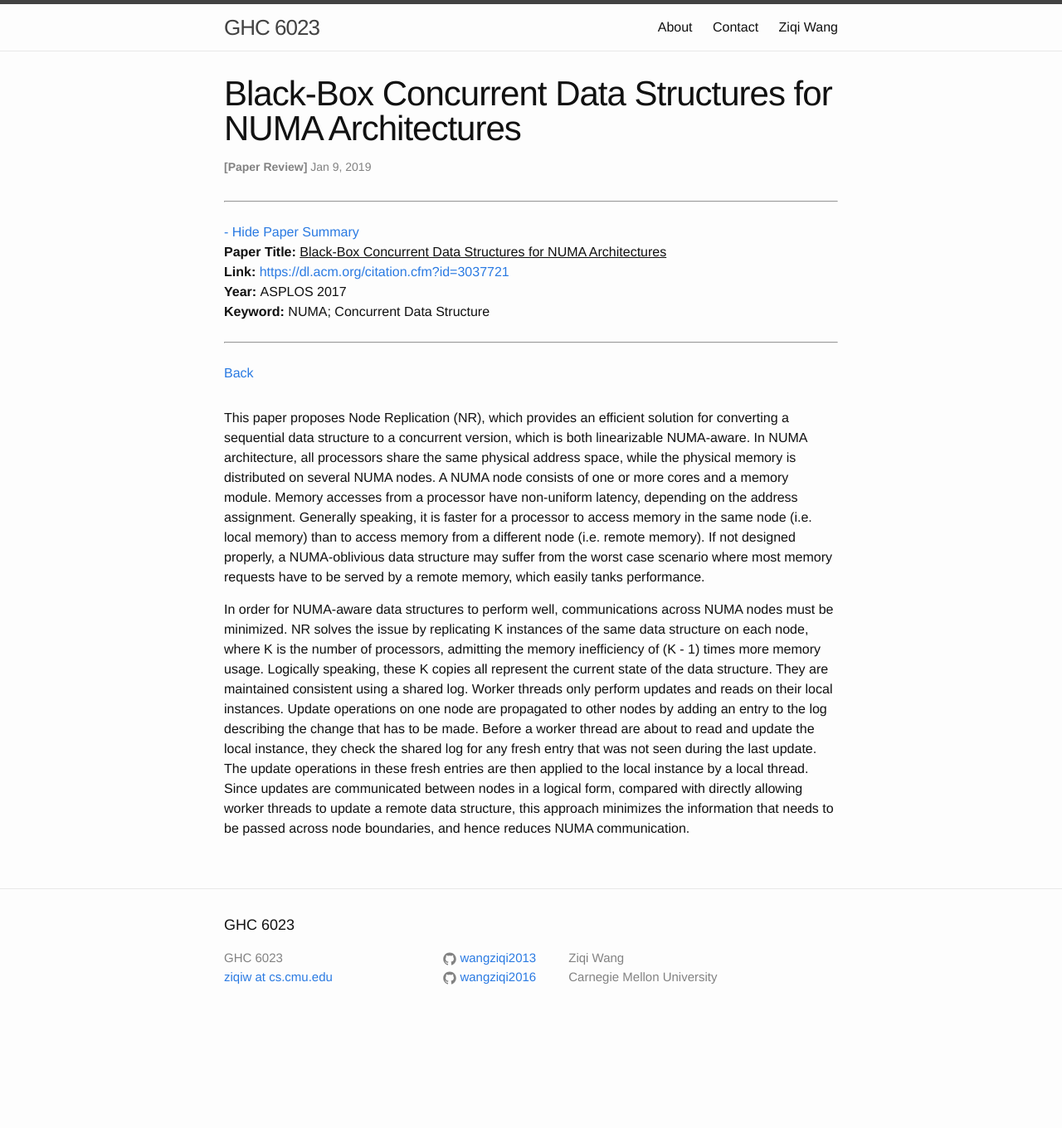
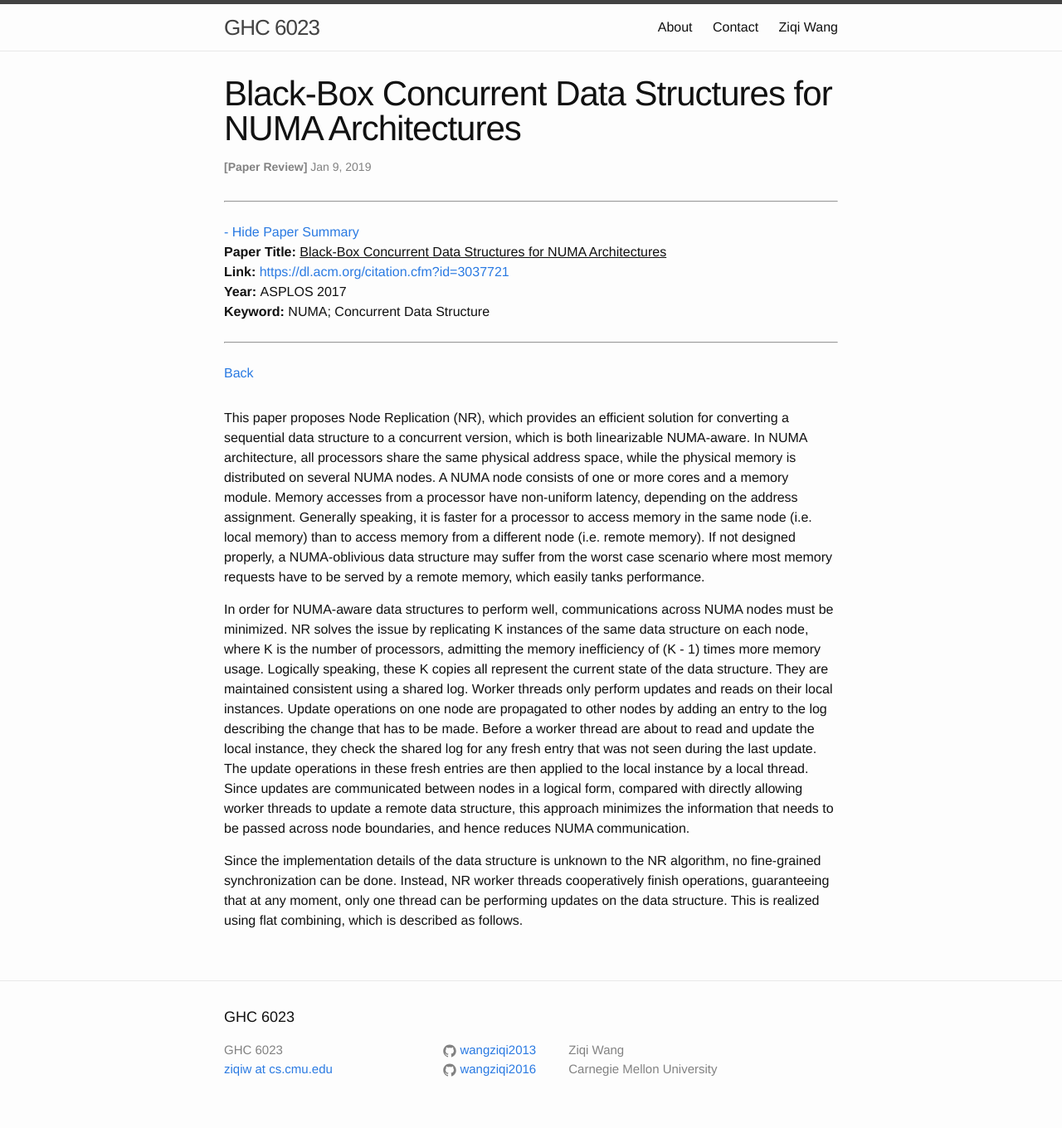
Before and after one commit to wangziqi2013/wangziqi2013.github.io, a Jekyll site: the page built from _posts/2019-01-09- black-box-concurrent-data-structures-for-numa-architectures.markdown, in a window 1280 px wide. Shown: the whole page at 83% size. Built offline with Jekyll 4.4.1, drawn with Linux system fonts in a browser that asks for light colours; before the commit the page ends 1249 px from its top, so only the background shows below that.

Commit message:
Working on flat conbining

```diff
--- a/_posts/2019-01-09- black-box-concurrent-data-structures-for-numa-architectures.markdown
+++ b/_posts/2019-01-09- black-box-concurrent-data-structures-for-numa-architectures.markdown
@@ -31,3 +31,7 @@ log for any fresh entry that was not seen during the last update. The update ope
 applied to the local instance by a local thread. Since updates are communicated between nodes in a logical form, compared
 with directly allowing worker threads to update a remote data structure, this approach minimizes the information that
 needs to be passed across node boundaries, and hence reduces NUMA communication.
+
+Since the implementation details of the data structure is unknown to the NR algorithm, no fine-grained synchronization
+can be done. Instead, NR worker threads cooperatively finish operations, guaranteeing that at any moment, only one thread
+can be performing updates on the data structure. This is realized using flat combining, which is described as follows.
```
